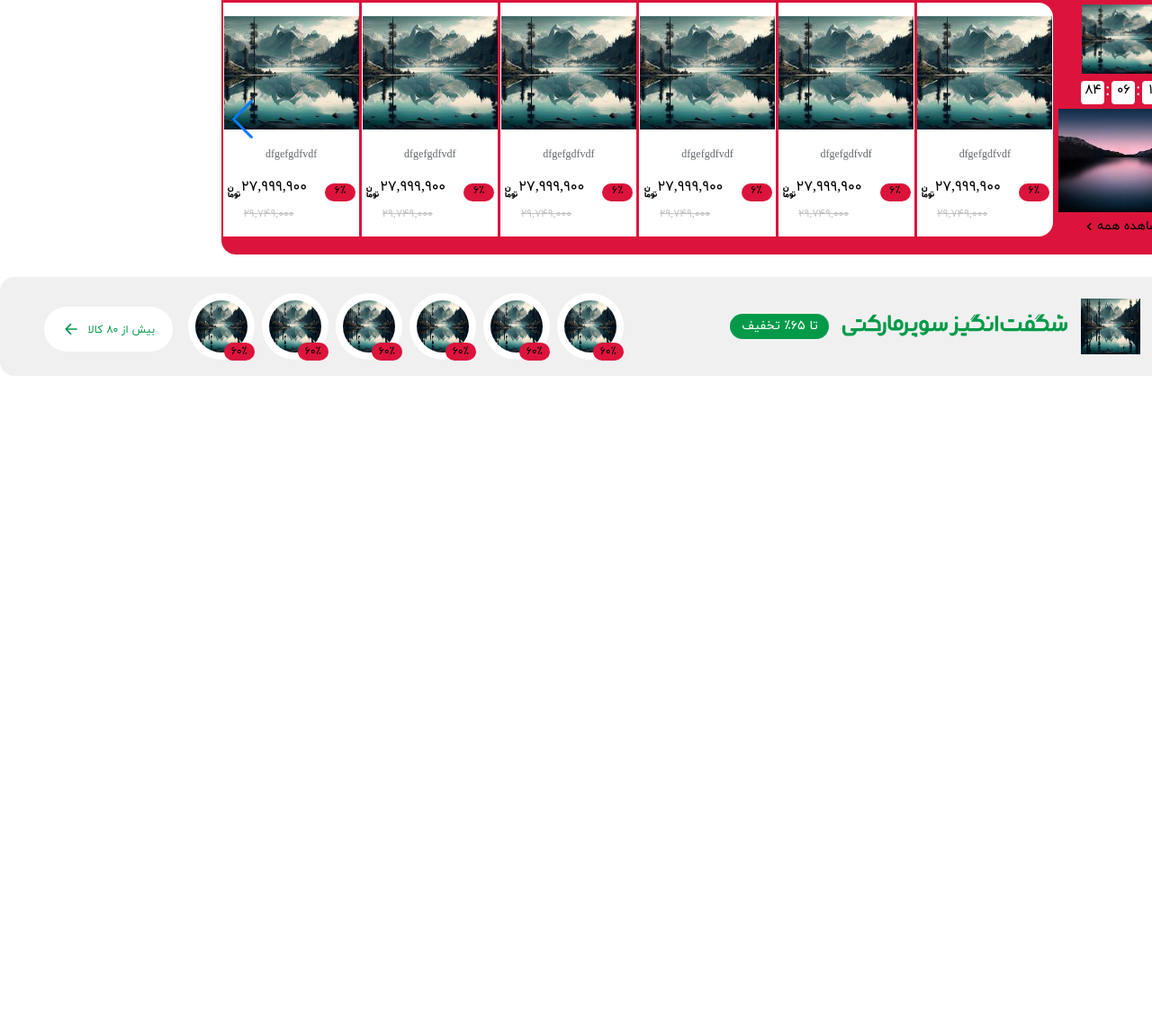
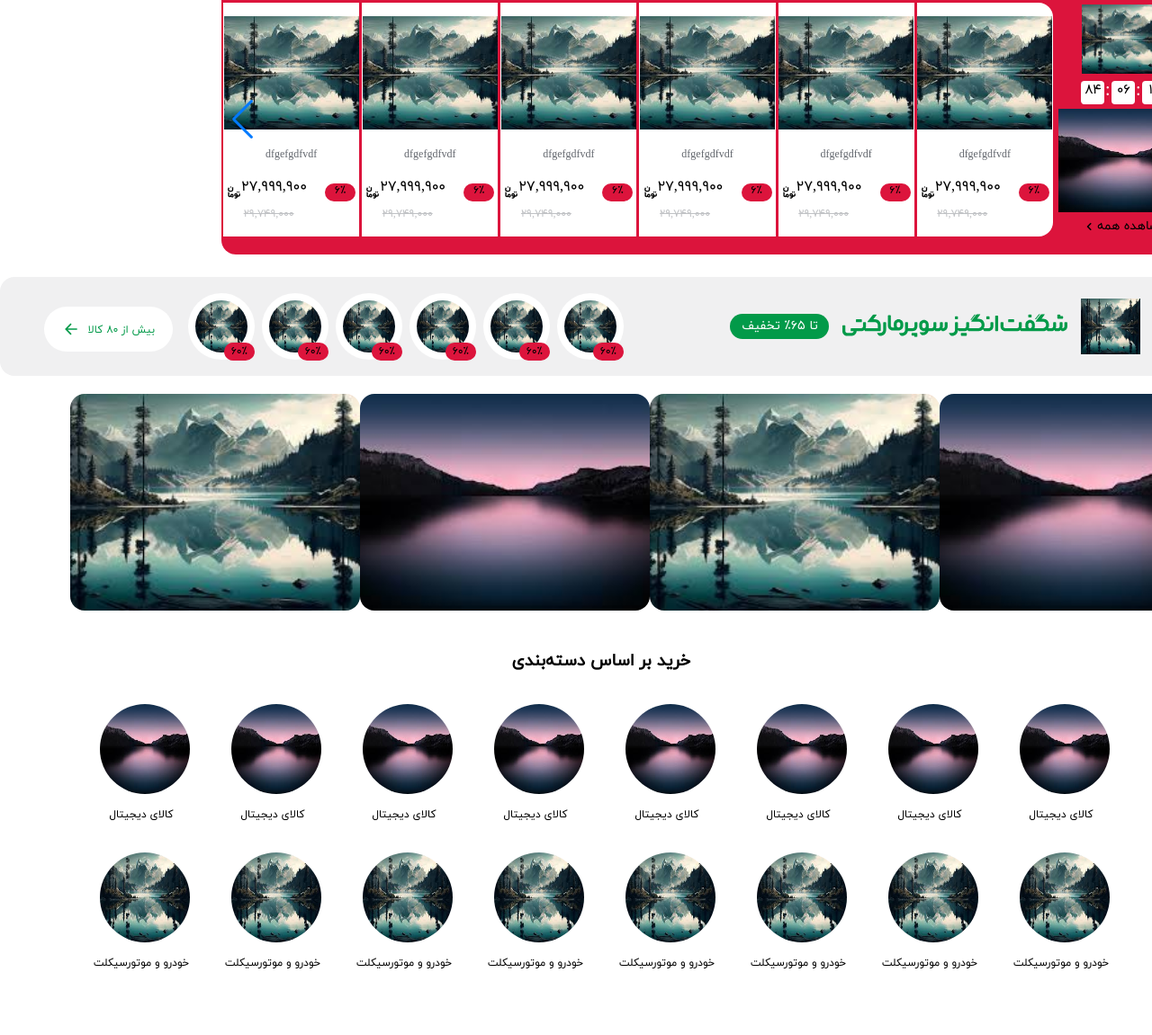
Before and after one commit to amitis-star/Digi-Kala, a website built with Vite: page index.html in a window 1280 px wide. Shown: the part 877-2028 px from the top of the page at 90% size. Before the commit the page ends 1295 px from the top, so only its background shows below. Built offline with nearby package versions, Linux system fonts and the light colour scheme; files whose address does not match are found by name.

Commit message:
part 6 & 7

```diff
--- a/index.html
+++ b/index.html
@@ -10,7 +10,7 @@
       href="./fontawesome-free-6.6.0-web/fontawesome-free-6.6.0-web/css/all.min.css"
     />
     <link rel="stylesheet" href="./public/css/main.css" />
-    <link rel="stylesheet" href="./node_modules/swiper/swiper-bundle.min.css" />
+    <link rel="stylesheet" href="./swiper/swiper-bundle.min.css" />
   </head>
   <body>
     <!-- start -->
@@ -2733,6 +2733,87 @@
           </div>
         </section>
         <!-- section 5 end -->
+        <!-- section 6 start -->
+        <section class="section6">
+          <img src="./public/images/2.jpg" alt="">
+          <img src="./public/images/1.jpg" alt="">
+          <img src="./public/images/2.jpg" alt="">
+          <img src="./public/images/1.jpg" alt="">
+        </section>
+        <!-- section 6 end -->
+        <!-- section 7 start -->
+        <section class="section7">
+          <h3>خرید بر اساس دسته‌بندی</h3>
+          <div class="row1-part7">
+            <div class="image-row1-part7">
+              <img src="./public/images/2.jpg" alt="">
+              <p>کالای دیجیتال</p>
+            </div>
+            <div class="image-row1-part7">
+              <img src="./public/images/2.jpg" alt="">
+              <p>کالای دیجیتال</p>
+            </div>
+            <div class="image-row1-part7">
+              <img src="./public/images/2.jpg" alt="">
+              <p>کالای دیجیتال</p>
+            </div>
+            <div class="image-row1-part7">
+              <img src="./public/images/2.jpg" alt="">
+              <p>کالای دیجیتال</p>
+            </div>
+            <div class="image-row1-part7">
+              <img src="./public/images/2.jpg" alt="">
+              <p>کالای دیجیتال</p>
+            </div>
+            <div class="image-row1-part7">
+              <img src="./public/images/2.jpg" alt="">
+              <p>کالای دیجیتال</p>
+            </div>
+            <div class="image-row1-part7">
+              <img src="./public/images/2.jpg" alt="">
+              <p>کالای دیجیتال</p>
+            </div>
+            <div class="image-row1-part7">
+              <img src="./public/images/2.jpg" alt="">
+              <p>کالای دیجیتال</p>
+            </div>
+          </div>
+          <div class="row2-part7">
+            <div class="image-row2-part7">
+              <img src="./public/images/1.jpg" alt="">
+              <p>خودرو و موتورسیکلت</p>
+            </div>
+            <div class="image-row2-part7">
+              <img src="./public/images/1.jpg" alt="">
+              <p>خودرو و موتورسیکلت</p>
+            </div>
+            <div class="image-row2-part7">
+              <img src="./public/images/1.jpg" alt="">
+              <p>خودرو و موتورسیکلت</p>
+            </div>
+            <div class="image-row2-part7">
+              <img src="./public/images/1.jpg" alt="">
+              <p>خودرو و موتورسیکلت</p>
+            </div>
+            <div class="image-row2-part7">
+              <img src="./public/images/1.jpg" alt="">
+              <p>خودرو و موتورسیکلت</p>
+            </div>
+            <div class="image-row2-part7">
+              <img src="./public/images/1.jpg" alt="">
+              <p>خودرو و موتورسیکلت</p>
+            </div>
+            <div class="image-row2-part7">
+              <img src="./public/images/1.jpg" alt="">
+              <p>خودرو و موتورسیکلت</p>
+            </div>
+            <div class="image-row2-part7">
+              <img src="./public/images/1.jpg" alt="">
+              <p>خودرو و موتورسیکلت</p>
+            </div>
+          </div>
+        </section>
+        <!-- section 7 end -->
       </div>
       <!-- body end -->
     </div>
@@ -2740,7 +2821,7 @@
     <!-- script tags start-->
     <script type="module" src="/main.js"></script>
     <!-- linking swiper -->
-    <script src="./node_modules/swiper/swiper-bundle.min.js"></script>
+    <script src="./swiper/swiper-bundle.min.js"></script>
     <!--script slider-1 start -->
     <script>
       var slider1 = new Swiper(".mySwiper1", {
--- a/public/css/body.css
+++ b/public/css/body.css
@@ -439,3 +439,96 @@
 
 
 }
+
+.section6{
+    width: 100%;
+    height: 241px;
+    margin-top: 20px;
+    margin-bottom: 16px;
+    padding-left: 55px;
+    padding-right: 70px;
+    display: flex;
+    justify-content: space-evenly;
+    align-items: center;
+    & img{
+        width: 322px;
+        height: 100%;
+        border-radius: 16px;
+        object-fit: cover;
+    }
+
+}
+
+.section7{
+    width: 1336px;
+    height: 456px;
+    padding: 16px 0 40px;
+    margin: 0 100px ;
+    display: flex;
+    justify-content: space-around;
+    align-items: center;
+    flex-flow: row wrap;
+    & h3{
+        width: 222px;
+        height: 44px;
+        margin: 0 auto;
+        text-align: center;
+        line-height: 44px;
+        margin-bottom: 20px;
+    }
+    .row1-part7{
+        width: 1174px;
+        height: 160px;
+        display: flex;
+        flex-flow: row wrap;
+        justify-content:center;
+        align-items: center;
+        gap: 6px;
+        .image-row1-part7{
+            width: 140px;
+            height: 160px;
+            padding: 0 16px;
+            gap: 50px;
+            & img{
+                width: 100px;
+                height: 100px;
+                border-radius: 50%;
+            }
+            & p{
+                font-size: 12px;
+                margin: 8px 0 0;
+                text-align: center;
+
+            }
+
+        }
+    }
+    .row2-part7{
+        width: 1174px;
+        height: 160px;
+        display: flex;
+        flex-flow: row wrap;
+        justify-content:center;
+        align-items: center;
+        gap: 6px;
+        .image-row2-part7{
+            width: 140px;
+            height: 160px;
+            padding: 0 16px;
+            gap: 50px;
+            & img{
+                width: 100px;
+                height: 100px;
+                border-radius: 50%;
+            }
+            & p{
+                font-size: 12px;
+                margin: 8px 0 0;
+                text-align: center;
+
+            }
+
+        }
+    }
+
+}
```
